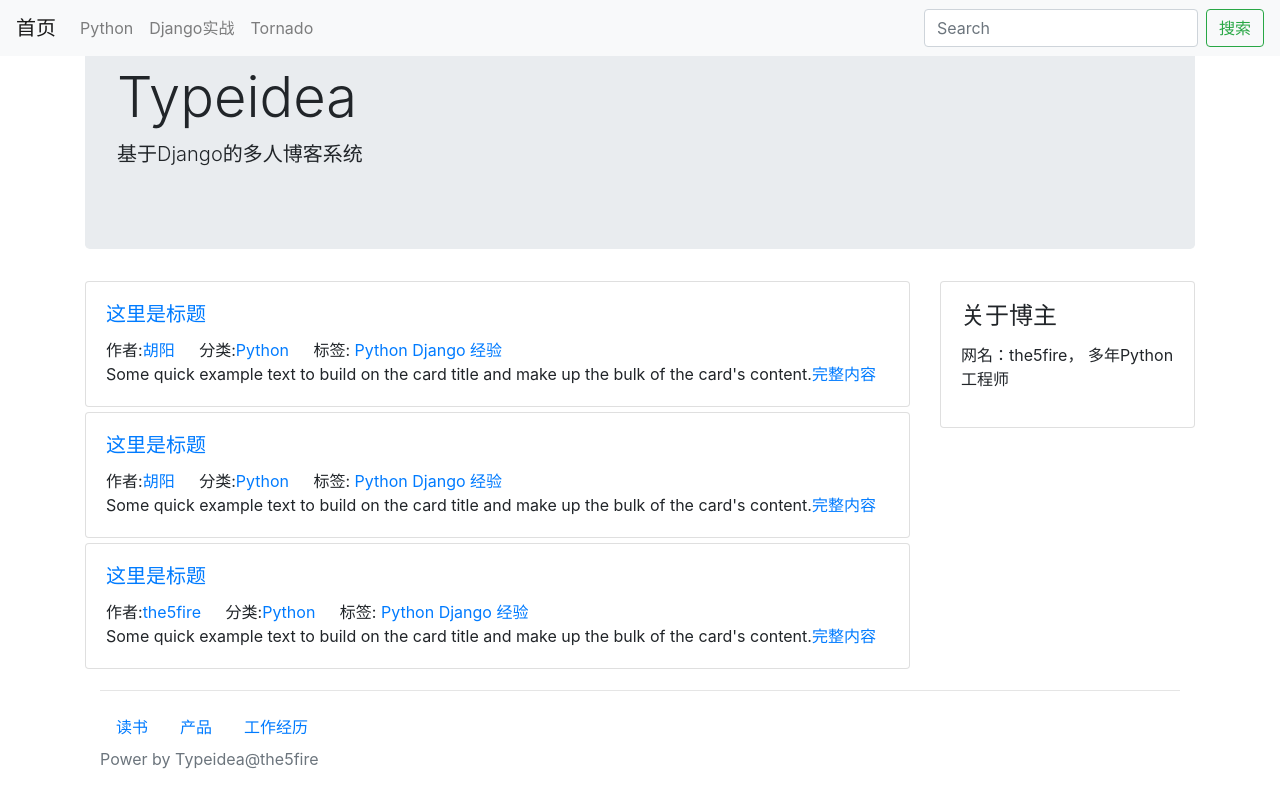
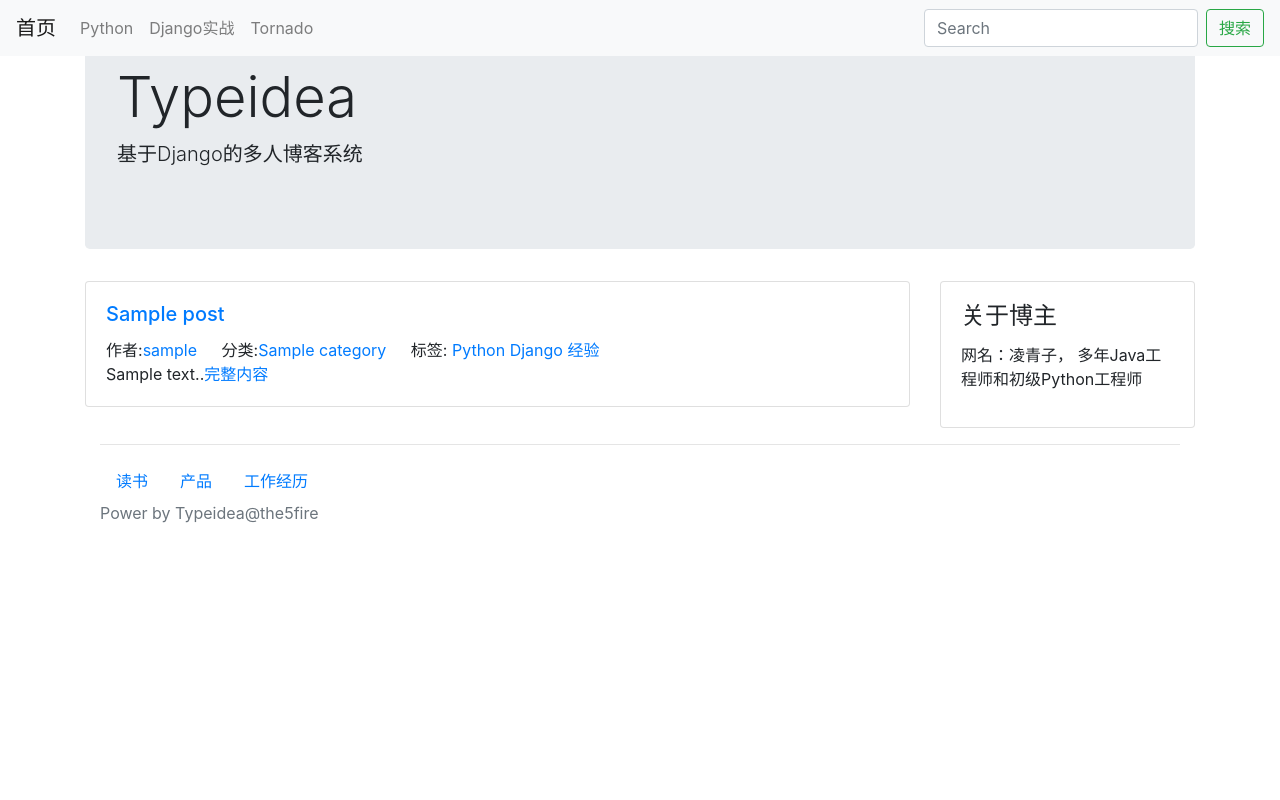
Before and after one commit to barrysandy/typeidea, a Django app: page / in a window 1280 px wide. Run offline with Django 3.2, Linux system fonts and the light colour scheme; tables that the repository leaves empty hold one stand-in row (values such as "Sample post"); some libraries are stand-ins or nearby versions.

Commit message:
完成Bootstrap的引入

```diff
--- a/blog/views.py
+++ b/blog/views.py
@@ -1,5 +1,6 @@
 from django.views.generic import DetailView, ListView
 from django.shortcuts import get_object_or_404, render
+from django.db.models import Q, F
 
 from .models import Post, Category, Tag
 from config.models import SideBar
@@ -17,7 +18,7 @@
 class IndexView(ListView):
     model = Post
     queryset = Post.latest_posts()
-    paginate_by = 5
+    paginate_by = 10
     context_object_name = 'post_list'
     template_name = 'blog/list.html'
 
@@ -33,6 +34,14 @@
     template_name = 'blog/detail.html'
     context_object_name = 'post'
     pk_url_kwarg = 'post_id'
+
+    def get(self, request, *args, **kwargs):
+        response = super().get(request, *args, **kwargs)
+        Post.objects.filter(pk=self.object.id).update(pv=F('pv') + 1, uv=F('uv') + 1)
+
+        from django.db import connection
+        print(connection.queries)
+        return response
 
 class CategoryView(IndexView):
     def get_context_data(self, **kwargs):
@@ -66,5 +75,21 @@
         return queryset.filter(tag_id=tag_id)
 
 
+class SearchView(IndexView):
+    def get_context_data(self):
+        context = super().get_context_data()
+        context.update({
+            'keyword': self.request.GET.get('keyword', '')
+        })
+        return context
+
+    def get_queryset(self):
+        queryset = super().get_queryset()
+        keyword = self.request.GET.get('keyword')
+        if not keyword:
+            return queryset
+        return queryset.filter(Q(title__icontains=keyword) | Q(desc__icontains=
+                                                               keyword))
+
 def demo(request):
     return render(request, 'demo.html', context=None)
--- a/typeidea/urls.py
+++ b/typeidea/urls.py
@@ -3,7 +3,7 @@
 
 from blog.views import (
     IndexView, CategoryView, TagView,
-    PostDetailView, demo
+    PostDetailView, SearchView, demo
 )
 
 from config.views import links
@@ -18,6 +18,9 @@
     url(r'^post/(?P<post_id>\d+).html$', PostDetailView.as_view(),
         name='post-detail'),
     url(r'^links/$', links, name='links'),
+
+    url(r'^search/$', SearchView.as_view(), name='search'),
+
     url(r'^super_admin/', admin.site.urls, name='super-admin'),
     url(r'^admin/', custom_site.urls, name='admin'),
 
--- a/typeideas/themes/bootstrap/templates/blog/base.html
+++ b/typeideas/themes/bootstrap/templates/blog/base.html
@@ -28,8 +28,9 @@
                 <a class="nav-link" href="#">Tornado</a>
               </li>
             </ul>
-            <form class="form-inline my-2 my-lg-0">
-              <input class="form-control mr-sm-2" type="search" placeholder="Search" aria-label="Search">
+            <form class="form-inline my-2 my-lg-0" action="/search/" method="GET">
+              <input class="form-control mr-sm-2" type="search" placeholder="Search"
+                     aria-label="Search" value="{{ keyword }}">
               <button class="btn btn-outline-success" type="submit">搜索</button>
             </form>
           </div>
@@ -42,45 +43,8 @@
 	<div class="container main">
         <div class="row">
             <div class="col-xl-9 post-list">
-                <div class="card post">
-                    <div class="card-body">
-                        <h5 class="card-title"><a href="#">这里是标题</a></h5>
-                        <span class="card-link">作者:<a href="#">胡阳</a></span>
-                        <span class="card-link">分类:<a href="#">Python</a></span>
-                        <span class="card-link">标签:
-                            <a href="#">Python</a>
-                            <a href="#">Django</a>
-                            <a href="#">经验</a>
-                        </span>
-                        <p class="card-text">Some quick example text to build on the card title and make up the bulk of the card's content.<a href="#">完整内容</a></p>
-                    </div>
-                </div>
-                <div class="card post">
-                    <div class="card-body">
-                        <h5 class="card-title"><a href="#">这里是标题</a></h5>
-                        <span class="card-link">作者:<a href="#">胡阳</a></span>
-                        <span class="card-link">分类:<a href="#">Python</a></span>
-                        <span class="card-link">标签:
-                            <a href="#">Python</a>
-                            <a href="#">Django</a>
-                            <a href="#">经验</a>
-                        </span>
-                        <p class="card-text">Some quick example text to build on the card title and make up the bulk of the card's content.<a href="#">完整内容</a></p>
-                    </div>
-                </div>
-                <div class="card post">
-                    <div class="card-body">
-                        <h5 class="card-title"><a href="#">这里是标题</a></h5>
-                        <span class="card-link">作者:<a href="#">the5fire</a></span>
-                        <span class="card-link">分类:<a href="#">Python</a></span>
-                        <span class="card-link">标签:
-                            <a href="#">Python</a>
-                            <a href="#">Django</a>
-                            <a href="#">经验</a>
-                        </span>
-                        <p class="card-text">Some quick example text to build on the card title and make up the bulk of the card's content.<a href="#">完整内容</a></p>
-                    </div>
-                </div>
+                {% block main %}
+                {% endblock %}
 
             </div>
             <div class="col-xl-3">
@@ -88,7 +52,7 @@
                     <div class="card-body">
                     <h4 class="card-title">关于博主</h4>
                     <p>
-                    网名：the5fire， 多年Python工程师
+                    网名：凌青子， 多年Java工程师和初级Python工程师
                     </p>
                 </div>
             </div>
--- a/typeideas/themes/bootstrap/templates/blog/detail.html
+++ b/typeideas/themes/bootstrap/templates/blog/detail.html
@@ -1,3 +1,6 @@
+{% extends "./base.html" %}
+
+{% block main %}
     {% if post %}
         <h1>{{ post.title }}</h1>
         <div>
@@ -9,3 +12,4 @@
             {{ post.content }}
         </p>
     {% endif %}
+{% endblock %}
--- a/typeideas/themes/bootstrap/templates/blog/list.html
+++ b/typeideas/themes/bootstrap/templates/blog/list.html
@@ -10,18 +10,21 @@
 {% endblock %}
 
 {% block main %}
-    <ul>
-        {% for post in post_list %}
-            <li>
-                <a href="{% url 'post-detail' post.id %}">{{ post.title }}</a>
-                <div>
-                    <span>作者：{{ post.owner.username }}</span>
-                    <span>分类：{{ post.category.name }}</span>
-                </div>
-                <p>{{ post.desc }}</p>
-            </li>
-        {% endfor%}
-    </ul>
+    {% for post in post_list %}
+    <div class="card post">
+        <div class="card-body">
+            <h5 class="card-title"><a href="{% url 'post-detail' post.id %}">{{ post.title }}</a></h5>
+            <span class="card-link">作者:<a href="#">{{ post.owner.username }}</a></span>
+            <span class="card-link">分类:<a href="#">{{ post.category.name }}</a></span>
+            <span class="card-link">标签:
+                <a href="#">Python</a>
+                <a href="#">Django</a>
+                <a href="#">经验</a>
+            </span>
+            <p class="card-text">{{ post.desc }}.<a href="{% url 'post-detail' post.id %}">完整内容</a></p>
+        </div>
+    </div>
+    {% endfor %}
 
     {% if page_obj %}
         {% if page_obj.has_previous %}
```
Lines whose indentation alone changed are shown as unchanged.
